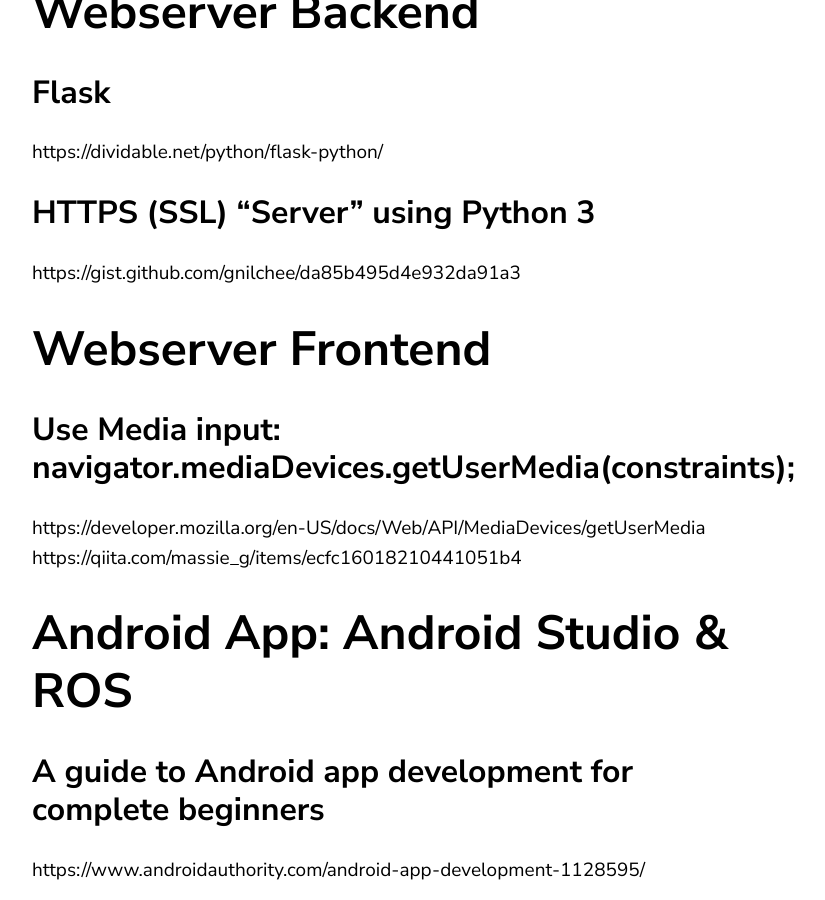
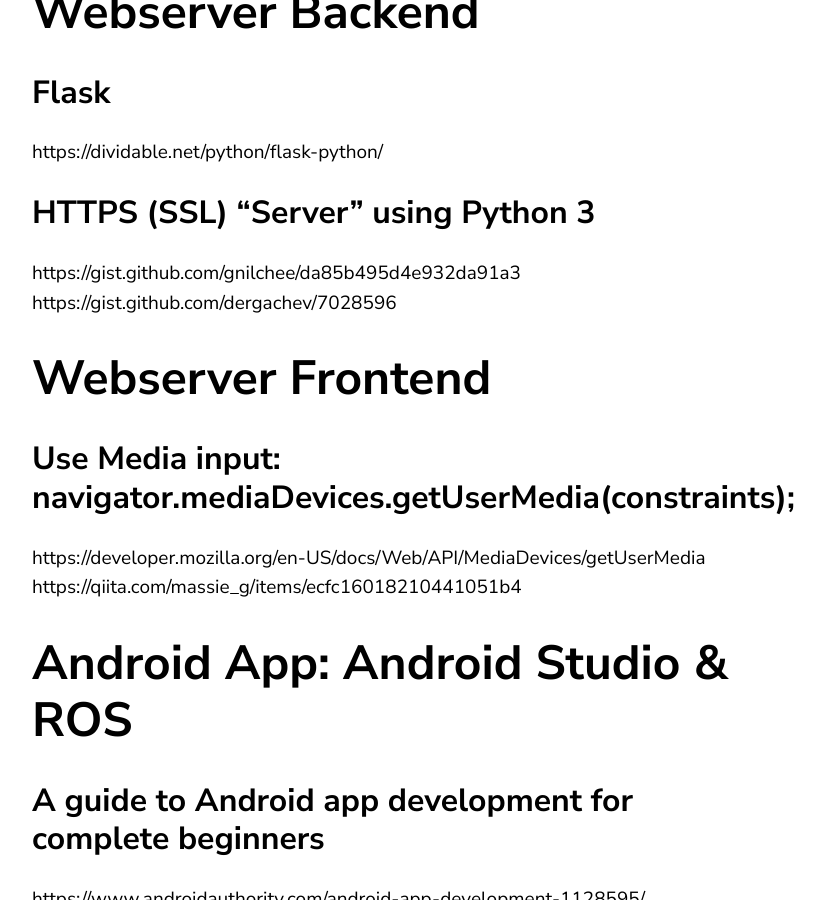
Before and after one commit to jluis9796/jluis9796.github.io, a Jekyll site: the page built from _posts/2020-05-31-manuals.markdown, in a window 1280 px wide and 900 px high, scrolled down 795 px. Shown: the whole window, without its empty margins (68-893 px from the left). Built offline with Jekyll 4.4.1, drawn with Linux system fonts in a browser that asks for light colours; part of the change alters nothing that is shown.

Commit message:
Update 2020-05-31-manuals.markdown

```diff
--- a/_posts/2020-05-31-manuals.markdown
+++ b/_posts/2020-05-31-manuals.markdown
@@ -17,6 +17,7 @@ https://dividable.net/python/flask-python/
 
 ## HTTPS (SSL) "Server" using Python 3
 https://gist.github.com/gnilchee/da85b495d4e932da91a3
+https://gist.github.com/dergachev/7028596
 
 # Webserver Frontend
 ## Use Media input: navigator.mediaDevices.getUserMedia(constraints);
```
